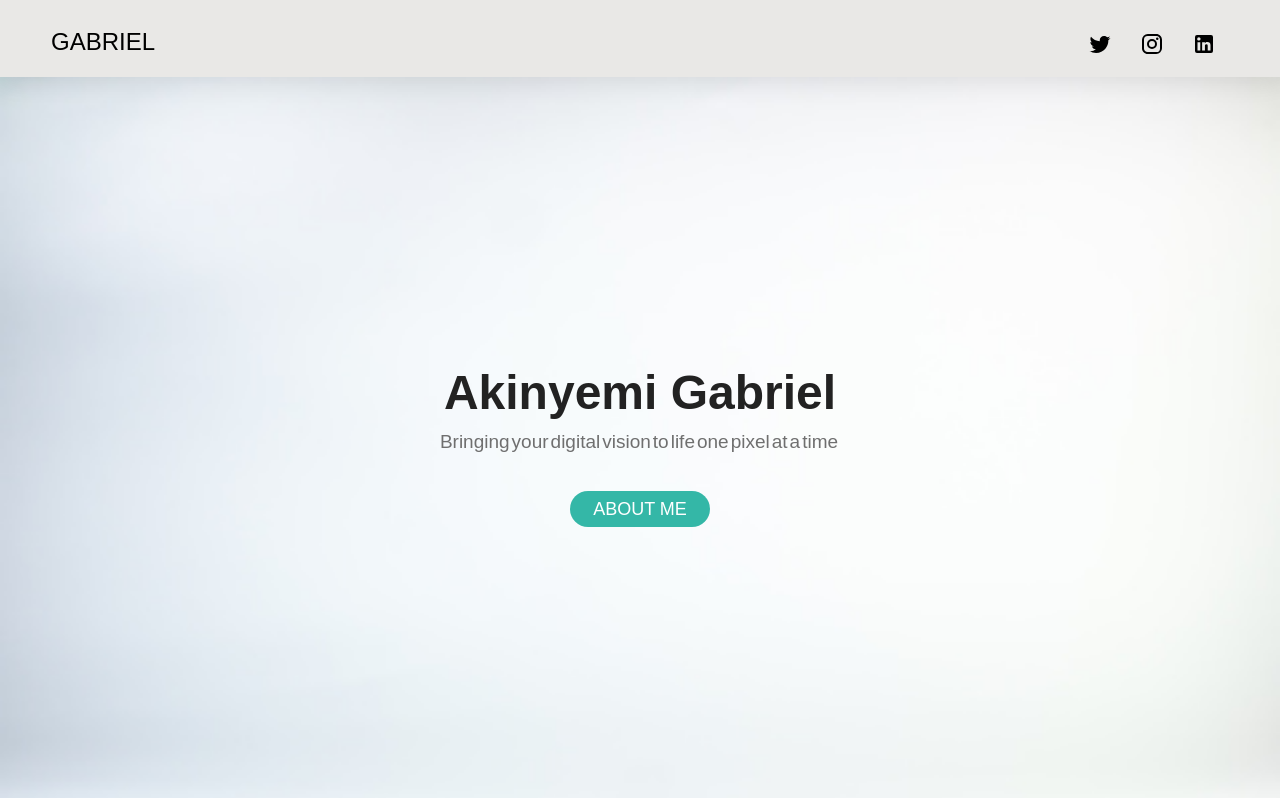
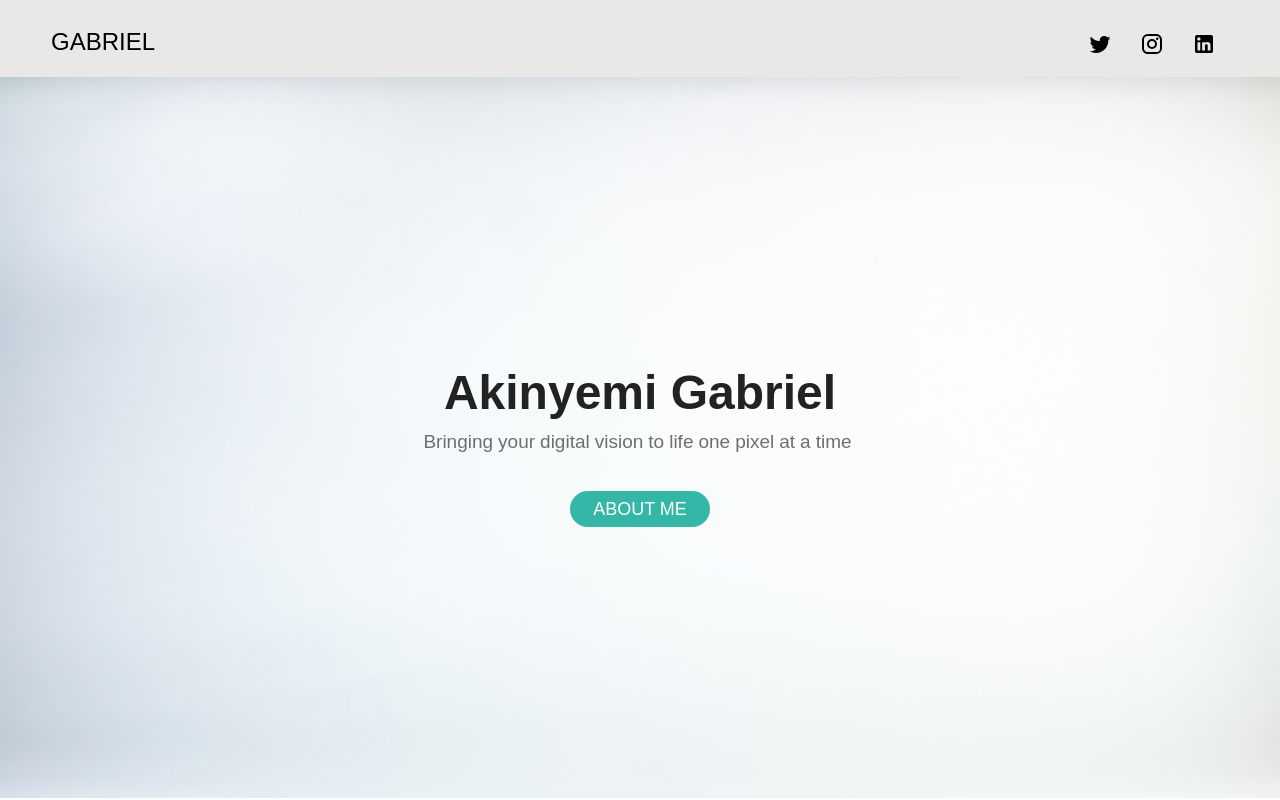
Before and after one commit to Akinyemi04/Portfolio, a React (Create React App) app: page / in a window 1280 px wide. Built offline with nearby package versions, Linux system fonts and the light colour scheme; a web font is replaced by a local one.

Commit message:
changing home text animation

```diff
--- a/src/App.css
+++ b/src/App.css
@@ -364,7 +364,7 @@ header .icon .MuiSvgIcon-root:hover {
   display: inline-block;
   opacity: 0;
   filter: blur(4px);
-  margin-right: 2px;
+  margin-right: 5px;
 }
 @keyframes fade-in {
   100% {
@@ -844,6 +844,7 @@ header .icon .MuiSvgIcon-root:hover {
     padding-left: 0vw;
     max-width: 380px;
     font-size: 14px;
+    margin-right: 3px;
   }
   header {
     overflow: visible;
--- a/src/App.scss
+++ b/src/App.scss
@@ -383,7 +383,7 @@ header {
         display: inline-block;
         opacity: 0;
         filter: blur(4px);
-        margin-right: 2px;
+        margin-right: 5px;
     }
     @keyframes fade-in {
     100% {
@@ -876,6 +876,7 @@ header {
           padding-left: 0vw;
           max-width: 380px;
           font-size: 14px;
+          margin-right: 3px;
         }
       }
     }
```
Also changed, not shown: 1 other file (tests, documents, lock files or other folders).
